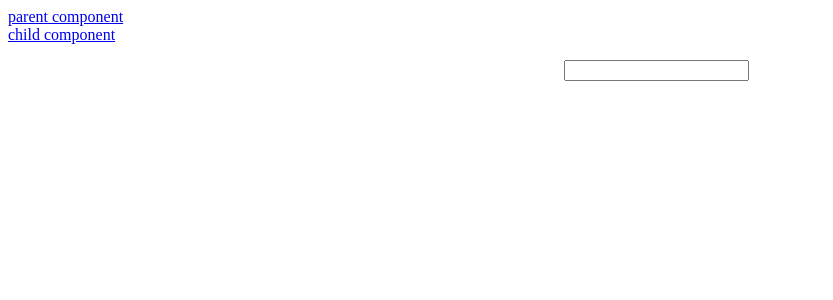
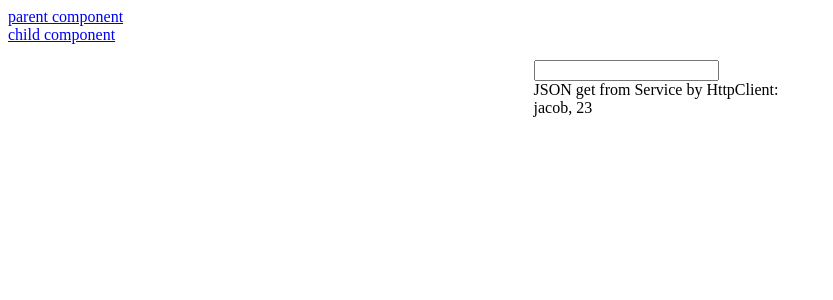
Before and after one commit to 843294669/angular, an Angular app: page /child-component in a window 1280 px wide. Shown: the top 300 px of the page, without its empty margins (0-833 px from the left). Built offline with nearby package versions, Linux system fonts and the light colour scheme.

Commit message:
Add HttpClient.

```diff
--- a/src/app/app.module.ts
+++ b/src/app/app.module.ts
@@ -1,5 +1,6 @@
 import { NgModule } from '@angular/core';
 import { CommonModule } from '@angular/common';
+import { HttpClientModule } from '@angular/common/http';
 import { RouterOutlet, RouterLink, RouterLinkActive, RouterModule } from '@angular/router';
 import { BrowserModule } from '@angular/platform-browser';
 import { ChildComponent } from './child/child.component';
@@ -11,7 +12,11 @@ import { AppService } from './app.service';
 
 @NgModule({
     declarations: [AppComponent, ChildComponent, ParentComponent],
-    imports: [CommonModule, BrowserModule, RouterModule.forRoot(routes), FormsModule, RouterOutlet, RouterLink, RouterLinkActive],
+    imports: [
+        CommonModule, BrowserModule, HttpClientModule,
+        RouterModule.forRoot(routes), FormsModule, RouterOutlet,
+        RouterLink, RouterLinkActive
+    ],
     providers: [AppService],
     exports: [],
     bootstrap: [AppComponent]
--- a/src/app/app.service.ts
+++ b/src/app/app.service.ts
@@ -1,13 +1,15 @@
 import { Injectable } from "@angular/core";
+import { HttpClient } from '@angular/common/http';
+import { Observable } from "rxjs";
 
 @Injectable()
 export class AppService {
 
-    constructor() {
+    constructor(private httpCilent: HttpClient) {
 
     }
 
-    getData() {
-        return "Angular";
+    getData(): Observable<Object> {
+        return this.httpCilent.get("../assets/data/data.json");
     }
 }
--- a/src/app/child/child.component.html
+++ b/src/app/child/child.component.html
@@ -3,6 +3,9 @@
         <!--数据双向绑定-->
         <input name="name" [(ngModel)]="value" (change)="onChange()"/>
         <div>{{changeValue}}</div>
+        <div>JSON get from Service by HttpClient:</div>
+        <div>{{JsonData.name}}, {{JsonData.age}}</div>
+        <!-- <div>@for(item of JsonData; track item.name) { item.name, item.age }</div> -->
     </div>
 </main>
 
--- a/src/app/child/child.component.ts
+++ b/src/app/child/child.component.ts
@@ -14,7 +14,8 @@ import { AppService } from '../app.service';
 export class ChildComponent {
 
   constructor(private route: ActivatedRoute, private service: AppService) {
-    console.log(service.getData());
+    service.getData().subscribe(resp => this.JsonData = resp);
+    // service.getData().subscribe(resp => this.JsonData = JSON.parse(JSON.stringify(resp)));
   }
   // 接收父组件传值
   @Input() title: String = '';
@@ -22,6 +23,7 @@ export class ChildComponent {
 
   value: String = "";
   changeValue: String = "";
+  JsonData: Object = {};
 
   onChange = () => {
     this.changeValue = this.value;
--- /dev/null
+++ b/src/assets/data/data.json
@@ -0,0 +1,4 @@
+{
+    "name":"jacob",
+    "age":"23"
+}
```
Also changed, not shown: 1 other file (tests, documents, lock files or other folders).
